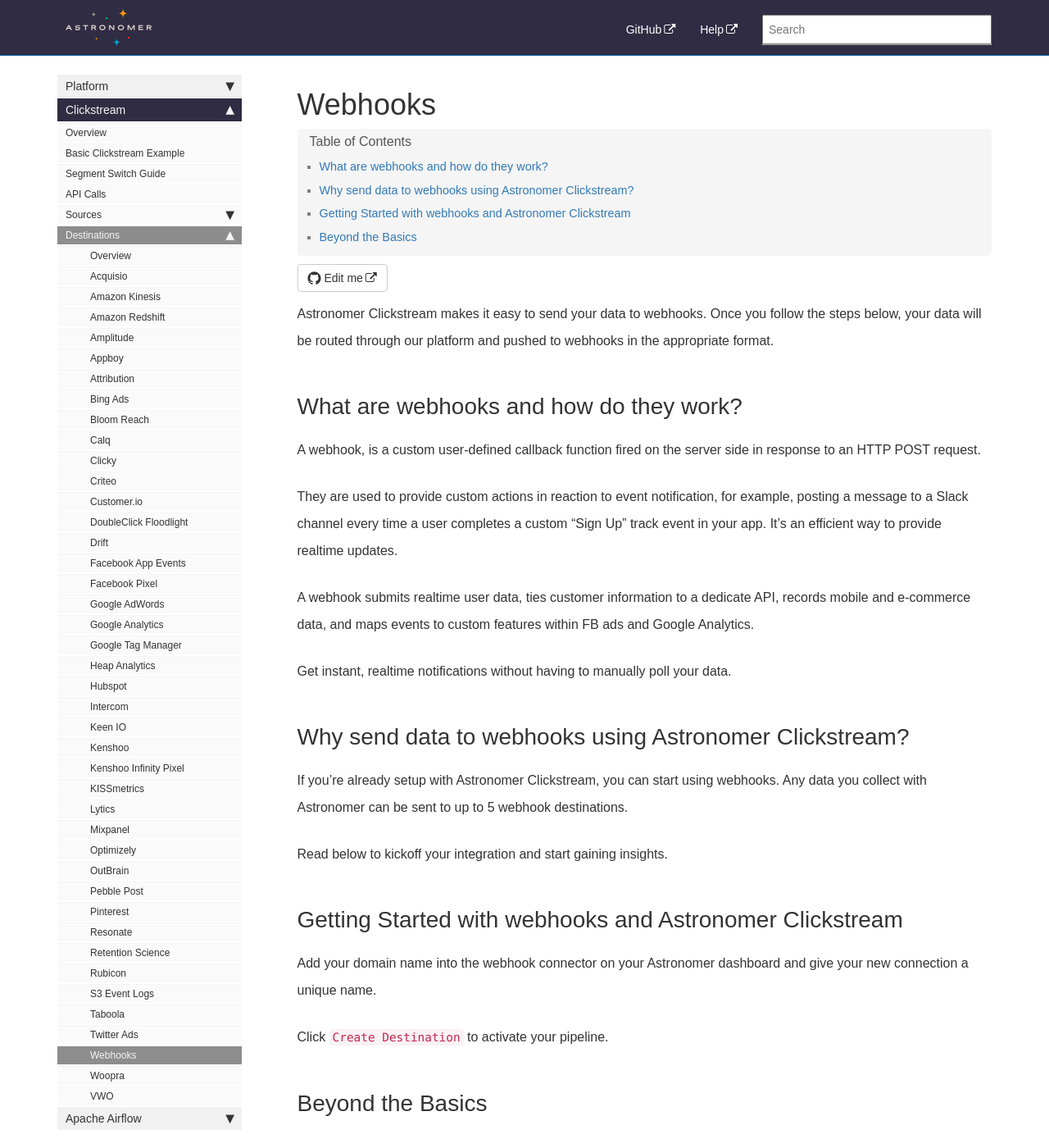
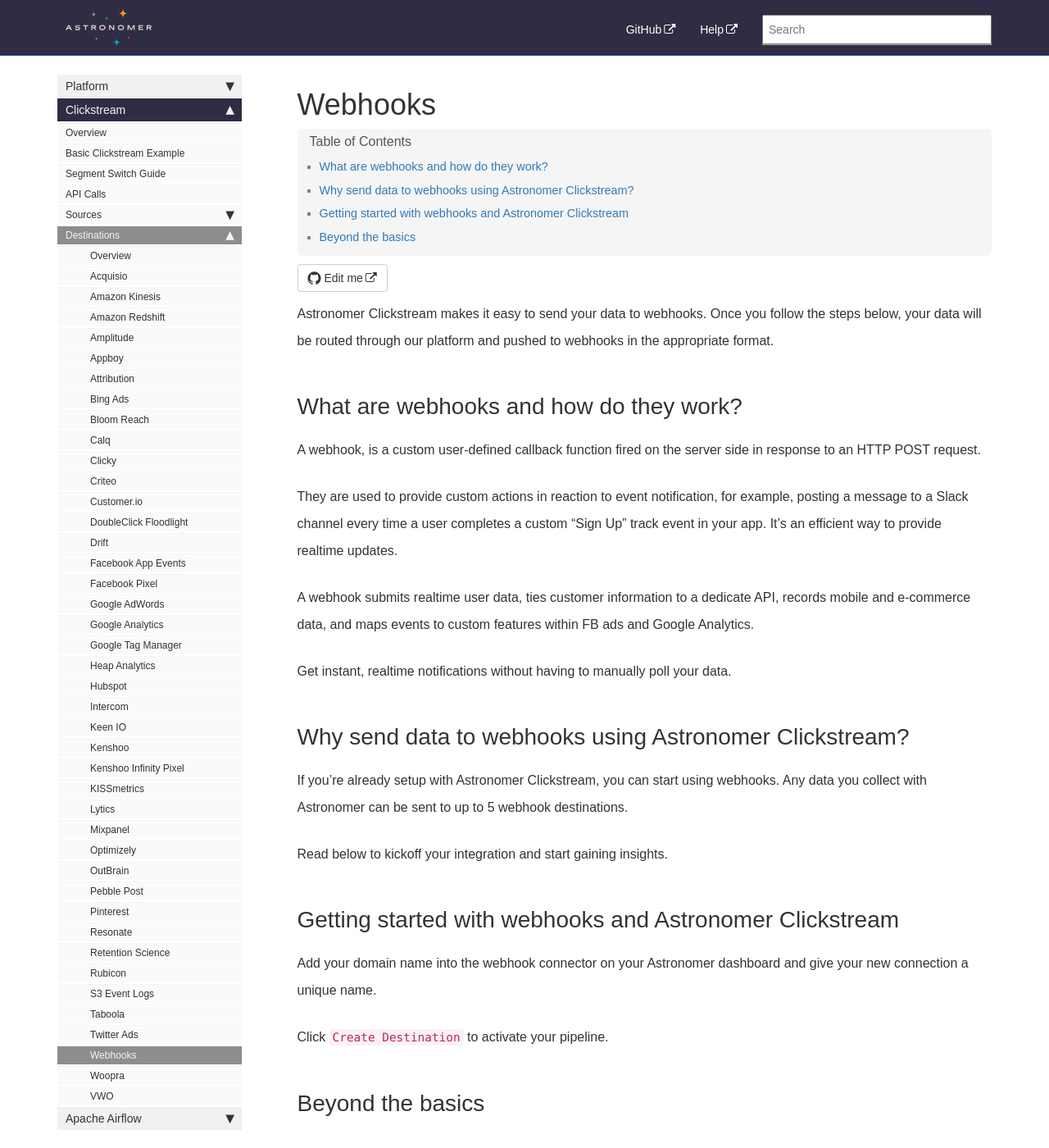
Before and after one commit to petedejoy/documentation, a Jekyll site: the page built from v2/clickstream/destinations/webhooks.md, in a window 1280 px wide and 1400 px high. Shown: the whole window at 82% size. Built offline with Jekyll 4.4.1, drawn with Linux system fonts in a browser that asks for light colours; nearby versions of some CDN libraries; some web fonts are replaced; comment, search, counter and statistics services are not loaded; some of the changed text lies outside the part shown.

Commit message:
Make headline casing consistent

```diff
--- a/v2/clickstream/destinations/webhooks.md
+++ b/v2/clickstream/destinations/webhooks.md
@@ -20,14 +20,14 @@ If you're already setup with Astronomer Clickstream,  you can start using webhoo
 
 Read below to kickoff your integration and start gaining insights.
 
-## Getting Started with webhooks and Astronomer Clickstream
+## Getting started with webhooks and Astronomer Clickstream
 
 Add your domain name into the webhook connector on your Astronomer dashboard and give your new connection a unique name.
 
 Click `Create Destination` to activate your pipeline.
 
-## Beyond the Basics
+## Beyond the basics
 
-### Sending to Multiple webhooks
+### Sending to multiple webhooks
 
 For each webhook you'd like to enable, enter the full URL that we can send data to. You'll be able to provide up to 5 webhooks.
```
